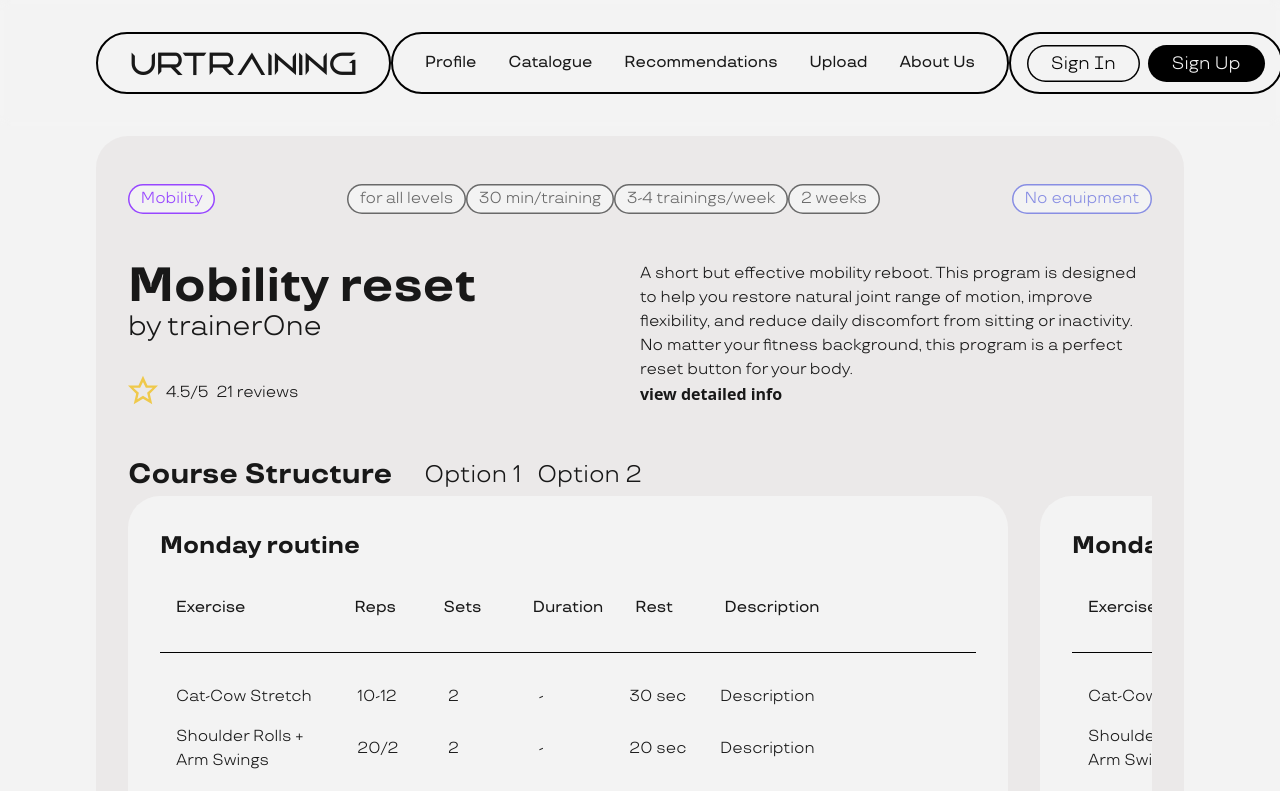
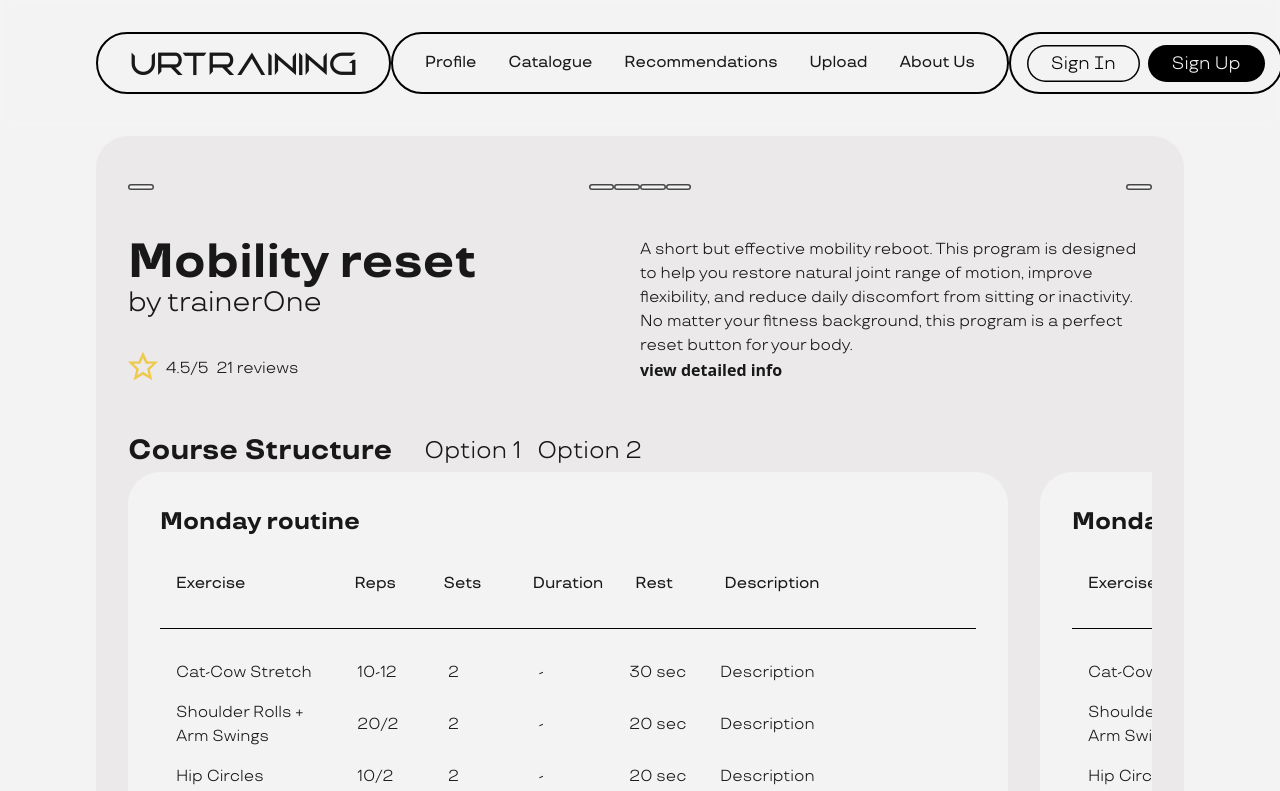
Before and after one commit to IU-Capstone-Project-2025/UrTraining, a React (Vite) app in the folder frontend/: page /course/example-course in a window 1280 px wide. Shown: the top 791 px of the page. Built offline with nearby package versions, Linux system fonts and the light colour scheme.

Commit message:
Small json update

```diff
--- a/frontend/src/pages/ExampleCoursePage.tsx
+++ b/frontend/src/pages/ExampleCoursePage.tsx
@@ -8,32 +8,32 @@ const ExampleCoursePage = () => {
         header_badges: {
             training_type: [
                 {
-                    badge_text: "Mobility",
-                    badge_color: "#9747FF"
+                    text: "Mobility",
+                    color: "#9747FF"
                 }
             ],
             training_info: [
                 {
-                    badge_text: "for all levels",
-                    badge_color: "#696969"
+                    text: "for all levels",
+                    color: "#696969"
                 },
                 {
-                    badge_text: "30 min/training",
-                    badge_color: "#696969"
+                    text: "30 min/training",
+                    color: "#696969"
                 },
                 {
-                    badge_text: "3-4 trainings/week",
-                    badge_color: "#696969"
+                    text: "3-4 trainings/week",
+                    color: "#696969"
                 },
                 {
-                    badge_text: "2 weeks",
-                    badge_color: "#696969"
+                    text: "2 weeks",
+                    color: "#696969"
                 },
             ],
             training_equipment: [
                 {
-                    badge_text: "No equipment",
-                    badge_color: "#888EE3"
+                    text: "No equipment",
+                    color: "#888EE3"
                 }
             ],
         },
@@ -237,6 +237,18 @@ const ExampleCoursePage = () => {
             profile_picture: kanye,
             rating: 4.8,
             reviews: 230,
+            years: 10,
+            issa_cert: true,
+            badges: [
+                {
+                    text: "#10 in Coaches Honor Roll",
+                    color: "#E7C553"
+                },
+                {
+                    text: "Certification approved",
+                    color: "#0C1CFD"
+                },
+            ]
         }
     }
 
```
